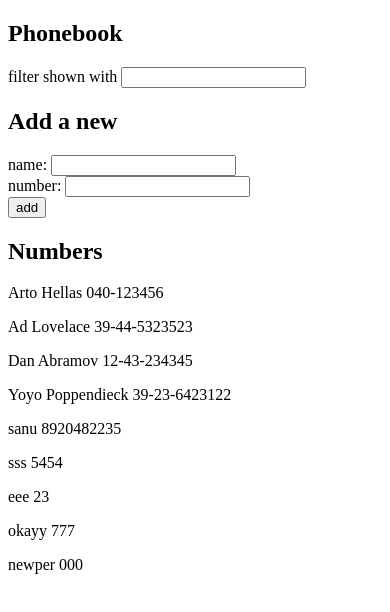
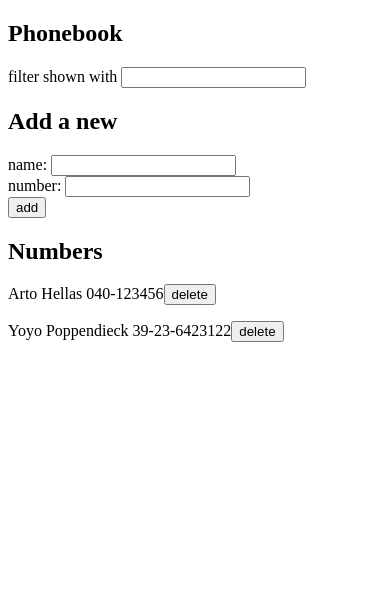
Before and after one commit to idevRavn/fullstackopen-exercises-sanu, a React (Vite) app in the folder part2/phonebook/: page / in a window 390 px wide. Shown: the top 612 px of the page. Built offline with nearby package versions, Linux system fonts and the light colour scheme; data requests are answered from the project's data file.

Commit message:
add phonebook step 9

```diff
--- a/part2/phonebook/db.json
+++ b/part2/phonebook/db.json
@@ -6,44 +6,9 @@
       "id": "1"
     },
     {
-      "name": "Ad Lovelace",
-      "number": "39-44-5323523",
-      "id": "2"
-    },
-    {
-      "name": "Dan Abramov",
-      "number": "12-43-234345",
-      "id": "3"
-    },
-    {
       "name": "Yoyo Poppendieck",
       "number": "39-23-6423122",
       "id": "4"
-    },
-    {
-      "name": "sanu",
-      "number": "8920482235",
-      "id": "5"
-    },
-    {
-      "name": "sss",
-      "number": "5454",
-      "id": "gcEXBXwDv_M"
-    },
-    {
-      "name": "eee",
-      "number": "23",
-      "id": "TDydgcCrMV4"
-    },
-    {
-      "name": "okayy",
-      "number": "777",
-      "id": "IuBVO6SJZlA"
-    },
-    {
-      "name": "newper",
-      "number": "000",
-      "id": "oFl4I3FCYQ0"
     }
   ],
   "$schema": "./node_modules/json-server/schema.json"
--- a/part2/phonebook/src/App.jsx
+++ b/part2/phonebook/src/App.jsx
@@ -46,6 +46,15 @@ const App = () => {
     });
   };
 
+  const deletePerson = (id) => {
+    const person = persons.find((person) => person.id === id);
+    if (window.confirm(`Delete ${person.name}?`)) {
+      personService.deletePerson(id).then(() => {
+        setPersons(persons.filter((person) => person.id !== id));
+      });
+    }
+  };
+
   const filteredPersons = persons.filter((person) => {
     return person.name.toLowerCase().includes(filterName.toLowerCase());
   });
@@ -64,9 +73,9 @@ const App = () => {
       />
       <h2>Numbers</h2>
       {filterName.length > 0 ? (
-        <FilteredPerson persons={filteredPersons} />
+        <FilteredPerson persons={filteredPersons} deletePerson={deletePerson} />
       ) : (
-        <Persons persons={persons} />
+        <Persons persons={persons} deletePerson={deletePerson} />
       )}
     </div>
   );
--- a/part2/phonebook/src/components/FilteredPerson.jsx
+++ b/part2/phonebook/src/components/FilteredPerson.jsx
@@ -1,9 +1,10 @@
-const FilteredPerson = ({ persons }) => {
+const FilteredPerson = ({ persons, deletePerson }) => {
   return (
     <>
       {persons.map((person) => (
         <p key={person.id}>
           {person.name} {person.number}
+          <button onClick={() => deletePerson(person.id)}>delete</button>
         </p>
       ))}
     </>
--- a/part2/phonebook/src/components/Persons.jsx
+++ b/part2/phonebook/src/components/Persons.jsx
@@ -1,9 +1,10 @@
-const Persons = ({ persons }) => {
+const Persons = ({ persons, deletePerson }) => {
   return (
     <>
       {persons.map((person) => (
         <p key={person.id}>
           {person.name} {person.number}
+          <button onClick={() => deletePerson(person.id)}>delete</button>
         </p>
       ))}
     </>
--- a/part2/phonebook/src/services/persons.js
+++ b/part2/phonebook/src/services/persons.js
@@ -11,4 +11,10 @@ const create = (personObject) => {
   return request.then((response) => response.data);
 };
 
-export default { getAll, create };
+const deletePerson = (id) => {
+  const delUrl = `${baseUrl}/${id}`;
+  const request = axios.delete(delUrl);
+  return request.then((response) => response.data);
+};
+
+export default { getAll, create, deletePerson };
```
